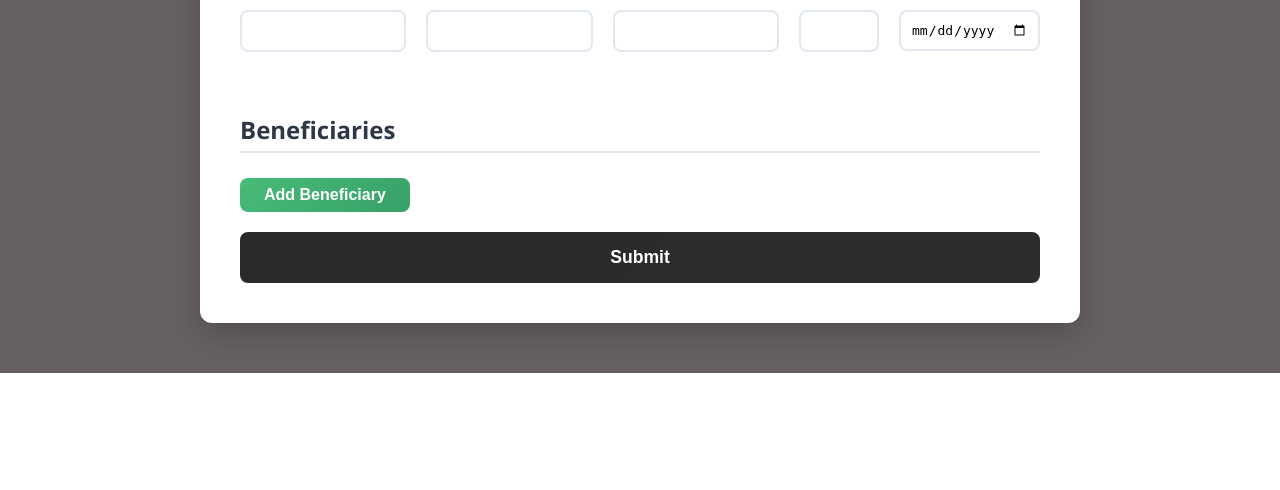
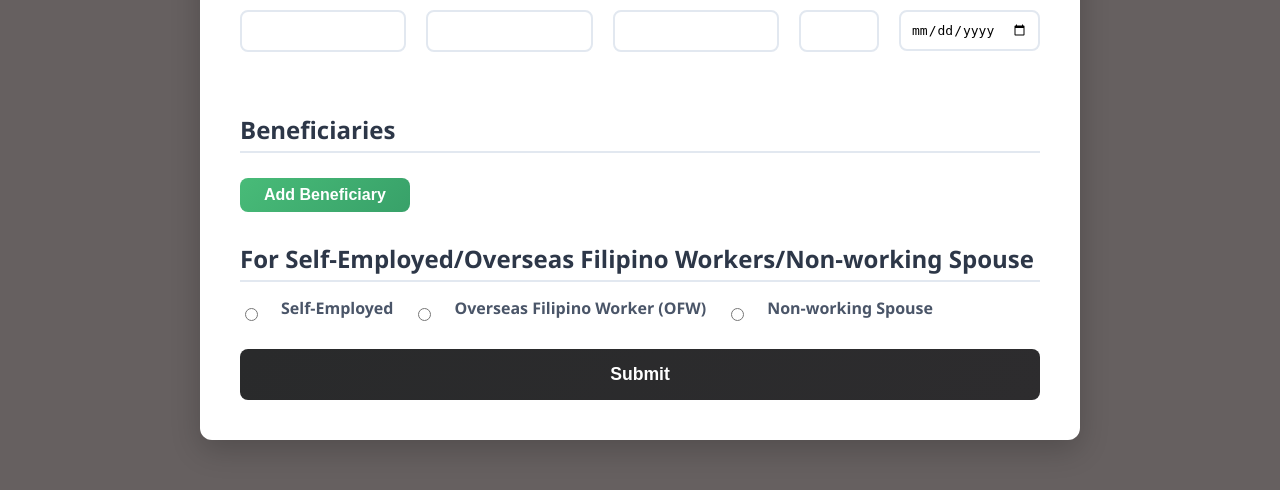
Before and after one commit to sabonhumot/OnlineFormConversion, a PHP site: page / in a window 1280 px wide. Shown: the part 998-1488 px from the top of the page. Before the commit the page ends 1371 px from the top, so only its background shows below. Run offline with PHP 8.4, Linux system fonts and the light colour scheme.

Commit message:
third section done

```diff
--- a/index.php
+++ b/index.php
@@ -5,7 +5,7 @@
     <meta name="viewport" content="width=device-width, initial-scale=1.0">
     <title>Online Form Conversion</title>
     <link rel="stylesheet" href="styles.css">
-    <script src="script.js"></script>
+
 </head>
 <body>
 
@@ -165,6 +165,56 @@
             </div>
             <button type="button" id="addBeneficiaryButton">Add Beneficiary</button>
 
+            <h2>For Self-Employed/Overseas Filipino Workers/Non-working Spouse</h2>
+            <div class="third-sect">
+                <input type="radio" id="selfEmployed" name="occupationType" value="se">
+                <label for="selfEmployed">Self-Employed</label>
+                <input type="radio" id="ofw" name="occupationType" value="ofw">
+                <label for="ofw">Overseas Filipino Worker (OFW)</label>
+                <input type="radio" id="nonWorkingSpouse" name="occupationType" value="nws">
+                <label for="nonWorkingSpouse">Non-working Spouse</label>
+            </div>
+
+            <h4 id="seTitle" class="hidden">Self-employed (SE)</h4>
+            <section id="seSection" class="hidden">
+                <div class="input-field">
+                    <label for="profbusi">Profession/Business</label>
+                    <input type="text" id="profbusi" name="profbusi" disabled><br>
+                </div>
+                <div class="input-field">
+                    <label for="yearstarted">Year Profession/Business Started</label>
+                    <input type="number" id="yearstarted" name="yearstarted" min="1900" max="2099" step="1" disabled>
+                </div>
+                <div class="input-field">
+                    <label for="monthlyearnings">Monthly Earnings (Pesos)</label>
+                    <input type="number" id="monthlyearnings" name="monthlyearnings" step="0.01" disabled><br>
+                </div>
+            </section>
+
+            <h4 id="ofwTitle" class="hidden">Overseas Filipino Worker (OFW)</h4>
+            <section id="ofwSection" class="hidden">
+                <div class="input-field">
+                    <label for="foreignAdd">Foreign Address</label>
+                    <input type="text" id="foreignAdd" name="foreignAdd" disabled><br>
+                </div>
+                <div class="input-field">
+                    <label for="monthlyearnings">Monthly Earnings (Pesos)</label>
+                    <input type="number" id="monthlyearnings" name="monthlyearnings" step="0.01" disabled><br>
+                </div>
+            </section>
+
+            <h4 id="nwsTitle" class="hidden">Non-working Spouse (NWS)</h4>
+            <section id="nwsSection" class="hidden">
+                <div class="input-field">
+                    <label for="commonRef">SS No./Common Reference No. of Working Spouse</label>
+                    <input type="text" id="commonRef" name="commonRef" disabled><br>
+                </div>
+                <div class="input-field">
+                    <label for="monthlyearnings">Monthly Earnings (Pesos)</label>
+                    <input type="number" id="monthlyearnings" name="monthlyearnings" step="0.01" disabled><br>
+                </div>
+            </section>
+
         <input type="submit" id ="submitButton" value="Submit">
 
 
@@ -174,6 +224,6 @@
 
 
 
-
+<script src="script.js"></script>
 </body>
 </html>
--- a/script.js
+++ b/script.js
@@ -189,6 +189,12 @@ function validateForm() {
     for (let i = 0;  i < container.children.length; i++) {
         const beneficiary = container.children[i];
 
+        const lname = beneficiary.querySelector(`[name="beneficiary[${i}][lname]"]`).value.trim();
+        const fname = beneficiary.querySelector(`[name="beneficiary[${i}][fname]"]`).value.trim();
+        const mname = beneficiary.querySelector(`[name="beneficiary[${i}][mname]"]`).value.trim();
+        const relation = beneficiary.querySelector(`[name="beneficiary[${i}][relation]"]`).value.trim();
+        const dob = beneficiary.querySelector(`[name="beneficiary[${i}][dob]"]`).value;
+
         if (lname == "") {
             beneficiary.querySelector(`#beneficiaryLnameError${i}`).textContent = "Last name must be filled out";
             beneficiary.querySelector(`#beneficiaryLnameError${i}`).style.color = "red";
@@ -268,9 +274,11 @@ document.addEventListener('DOMContentLoaded', () => {
     } else {
         console.error('Add Beneficiary button not found!');
     }
+
+
 });
 
-let = beneficiaryCount = 0;
+let beneficiaryCount = 0;
 
 function addBeneficiary() {
 
@@ -280,7 +288,7 @@ function addBeneficiary() {
     const beneficiaryDiv = document.createElement('div');
     beneficiaryDiv.className = 'beneficiary-row';
     beneficiaryDiv.innerHTML = `
-    <h5>Beneficiary ${beneficiaryCount}</h5>
+    <h5>Beneficiary ${count + 1}</h5>
         <div class="name-row">
             <div class="input-field">
                 <label for="beneficiaryLname${beneficiaryCount}">Last Name</label>
@@ -326,3 +334,71 @@ function addBeneficiary() {
         container.removeChild(beneficiaryDiv);
     });
 }
+
+document.addEventListener('DOMContentLoaded', () => {
+
+  const formSections = {
+    se: {
+      title: document.getElementById('seTitle'),
+      section: document.getElementById('seSection')
+    },
+    ofw: {
+      title: document.getElementById('ofwTitle'),
+      section: document.getElementById('ofwSection')
+    },
+    nws: {
+      title: document.getElementById('nwsTitle'),
+      section: document.getElementById('nwsSection')
+    }
+  };
+
+  const radios = document.querySelectorAll('input[name="occupationType"]');
+
+  function hideAllForms() {
+    Object.values(formSections).forEach(item => {
+      item.title.classList.add('hidden');   // ✅ updated
+      item.section.classList.add('hidden'); // ✅ updated
+
+      item.section.querySelectorAll('input, select, textarea').forEach(el => {
+        el.disabled = true;
+      });
+    });
+  }
+
+  function enableSectionInputs(section) {
+    section.querySelectorAll('input, select, textarea').forEach(el => {
+      el.disabled = false;
+    });
+  }
+
+  radios.forEach(radio => {
+    radio.addEventListener('change', () => {
+      showForm(radio.value);
+    });
+  });
+
+  function showForm(section) {
+    hideAllForms();
+
+    switch(section) {
+      case 'se':
+        formSections.se.title.classList.remove('hidden');
+        formSections.se.section.classList.remove('hidden');
+        enableSectionInputs(formSections.se.section);
+        break;
+
+      case 'ofw':
+        formSections.ofw.title.classList.remove('hidden');
+        formSections.ofw.section.classList.remove('hidden');
+        enableSectionInputs(formSections.ofw.section);
+        break;
+
+      case 'nws':
+        formSections.nws.title.classList.remove('hidden');
+        formSections.nws.section.classList.remove('hidden');
+        enableSectionInputs(formSections.nws.section);
+        break;
+    }
+  }
+
+});
--- a/styles.css
+++ b/styles.css
@@ -69,6 +69,13 @@ h2 {
     justify-content: space-between;
 }
 
+#seSection, #ofwSection, #nwsSection {
+    display: flex;
+    flex-direction: row;
+    gap: 20px;
+    margin-top: 10px;
+}
+
 
 #pNum, #emailAdd {
     width: 390px;
@@ -82,8 +89,12 @@ h2 {
     width: 390px;
 }
 
+#foreignAdd {
+    width: 390px;
+}
 
-input[type="text"], input[type="date"], input[type="email"], input[type="pNum"], select {
+
+input[type="text"], input[type="date"], input[type="email"], input[type="pNum"], input[type="number"], select {
     width: 100%;
     padding: 10px;
     margin-bottom: 5px;
@@ -94,7 +105,7 @@ input[type="text"], input[type="date"], input[type="email"], input[type="pNum"],
     transition: border-color 0.3s ease, box-shadow 0.3s ease;
 }
 
-input[type="text"]:focus, input[type="date"]:focus, input[type="email"]:focus, select:focus {
+input[type="text"]:focus, input[type="date"]:focus, input[type="email"]:focus, input[type="number"]:focus, select:focus {
     border-color: #667eea;
     box-shadow: 0 0 0 3px rgba(102, 126, 234, 0.1);
     outline: none;
@@ -193,7 +204,17 @@ input[type="submit"]:hover {
     width: 250px;
 }
 
+.third-sect {
+    display: flex;
+    flex-direction: row;
+    gap: 20px;
+    align-items: center;
+    margin-top: 10px;
+}
 
+.hidden {
+    display: none !important;
+}
 
 
 @media (max-width: 768px) {
```
